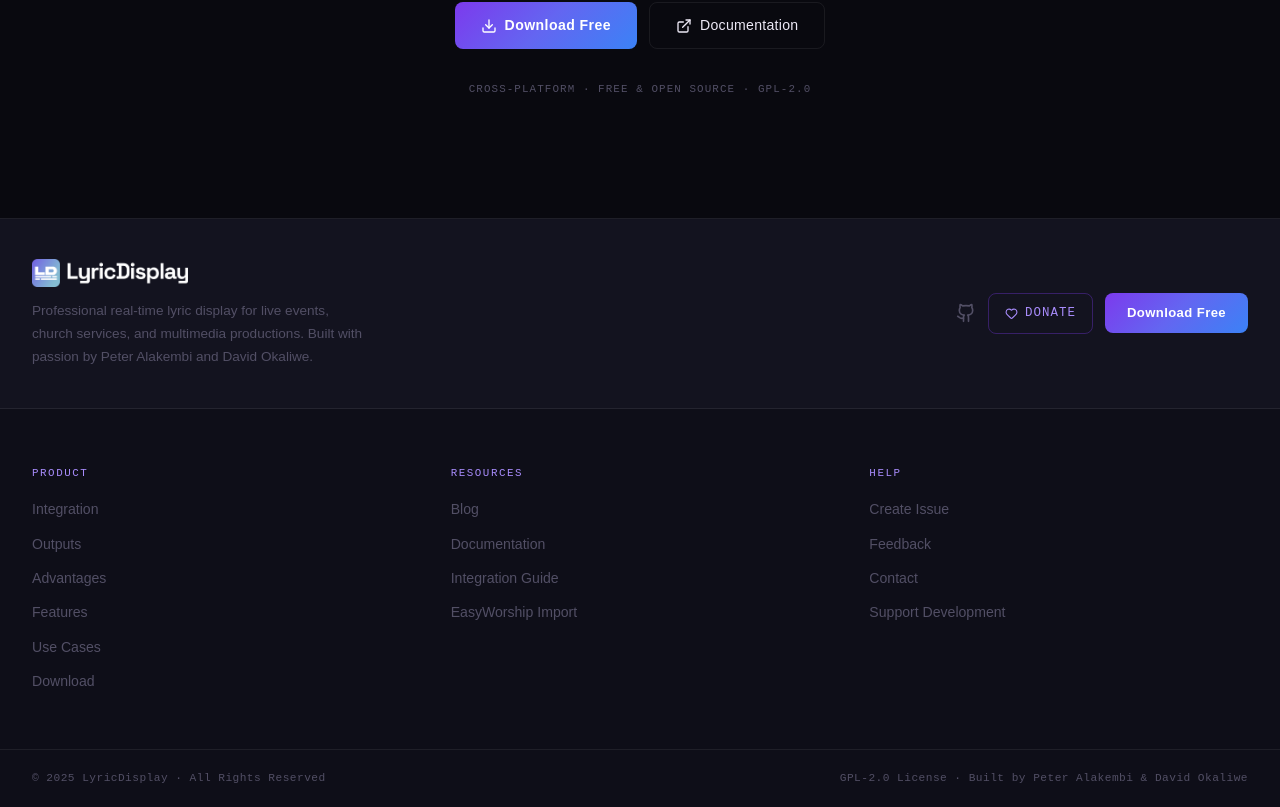
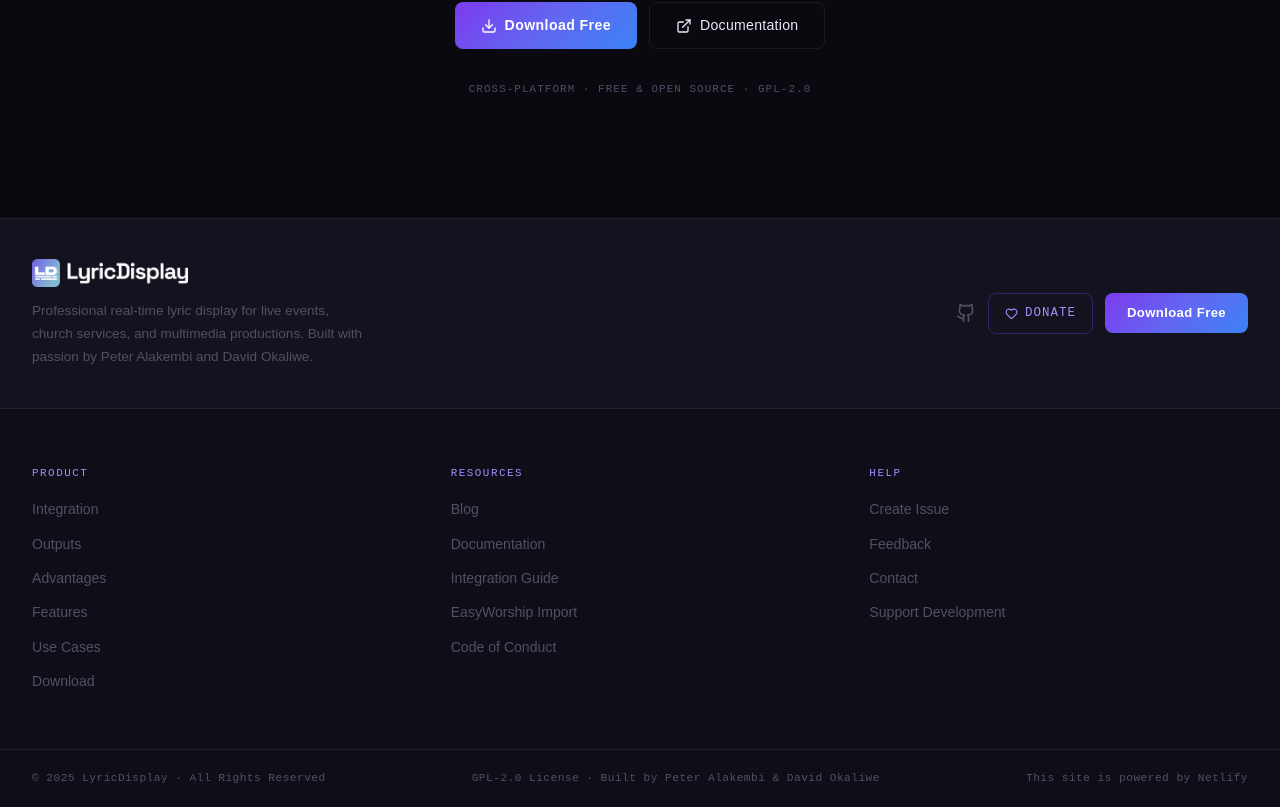
Before and after one commit to PeterAlaks/lyric-display-website, a React (Vite) app: page / in a window 1280 px wide. Shown: the part 8766-9573 px from the top of the page. Built offline with nearby package versions, Linux system fonts and the light colour scheme; no server answers.

Commit message:
Add Code of Conduct link to footer and update styling for better alignment

```diff
--- a/src/components/Footer.jsx
+++ b/src/components/Footer.jsx
@@ -18,6 +18,7 @@
             { label: 'Documentation',      href: "/documentation" },
             { label: 'Integration Guide',  href: '/integration-guide' },
             { label: 'EasyWorship Import', href: '/easyworship-import' },
+            { label: 'Code of Conduct',    href: 'https://github.com/PeterAlaks/lyric-display-app/blob/master/CODE_OF_CONDUCT.md', ext: true },
         ],
         Help: [
             { label: 'Create Issue',        href: 'https://github.com/PeterAlaks/lyric-display-app/issues', ext: true },
@@ -84,13 +85,19 @@
 
             {/* Bottom bar */}
             <div style={{ borderTop: '1px solid var(--border)', padding: '1.25rem 0' }}>
-                <div className="max-w-7xl mx-auto px-6 lg:px-8 flex flex-col sm:flex-row items-center justify-between gap-3">
+                <div className="max-w-7xl mx-auto px-6 lg:px-8 flex flex-col sm:flex-row items-start sm:items-center justify-between gap-3">
                     <p style={{ fontFamily: 'var(--font-mono)', fontSize: '0.7rem', color: 'var(--text-muted)', letterSpacing: '0.04em' }}>
                         © {year} LyricDisplay · All Rights Reserved
                     </p>
                     <p style={{ fontFamily: 'var(--font-mono)', fontSize: '0.7rem', color: 'var(--text-muted)', letterSpacing: '0.04em' }}>
                         GPL-2.0 License · Built by Peter Alakembi &amp; David Okaliwe
                     </p>
+                    <a href="https://www.netlify.com/" target="_blank" rel="noopener noreferrer"
+                        style={{ fontFamily: 'var(--font-mono)', fontSize: '0.7rem', color: 'var(--text-muted)', letterSpacing: '0.04em', textDecoration: 'none', transition: 'color 0.2s' }}
+                        onMouseEnter={e => e.currentTarget.style.color = 'var(--text-primary)'}
+                        onMouseLeave={e => e.currentTarget.style.color = 'var(--text-muted)'}>
+                        This site is powered by Netlify
+                    </a>
                 </div>
             </div>
         </footer>
```
